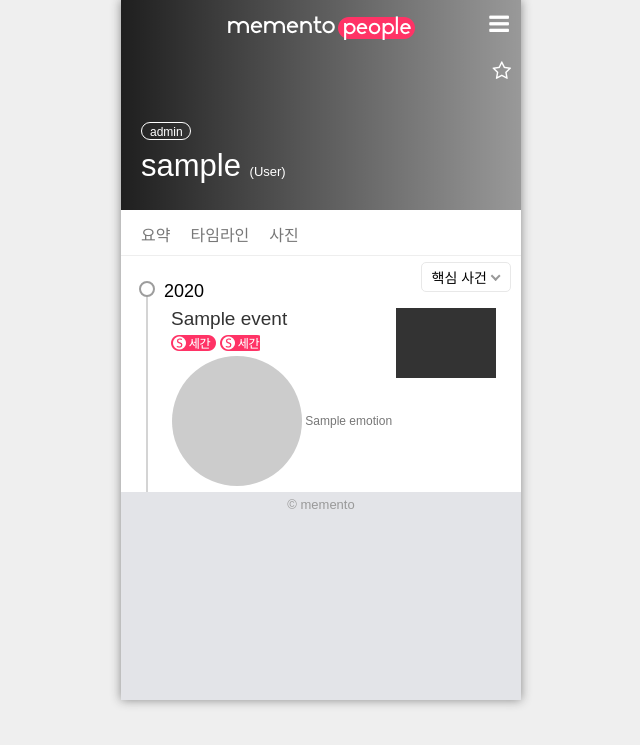
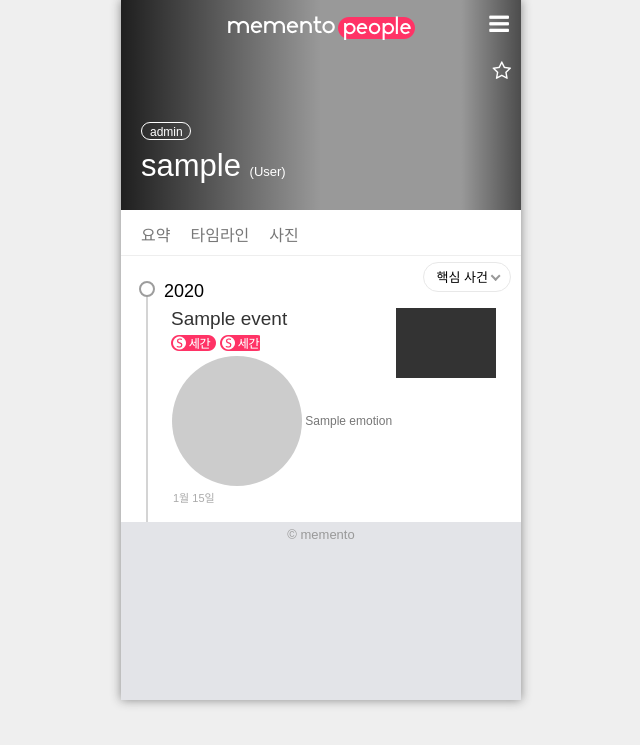
Before and after one commit to memento7/service-frontend, a Python web app: template template/people_magazine/timeline.html in a window 1280 px wide. Shown: the top 745 px of the page, without its empty margins (319-959 px from the left). Run offline with Jinja, Linux system fonts and the light colour scheme; the template is opened without the code that fills it: most values are stand-ins (such as "Sample title", 1, 10 or a date in 2020); some libraries are stand-ins or nearby versions; some web fonts are replaced.

Commit message:
Improve people>timeline & weekly-memento
GroupBy year in timeline
GroupBy  day in weekly memento
Fix CSS, etc

```diff
--- a/static/css/components.css
+++ b/static/css/components.css
@@ -91,18 +91,23 @@
 .event-tile a{
 	color: #333;
 	text-decoration: none;
+	transition: all 0.3s;
 }
-.event-tile .date{
-	margin: -6px 0 4px 0;
-	font-size: 13px;
-	color: #999;
-}
+.event-tile a:hover{ color: #777 }
+
 .event-tile .labels.emotion-bubbles .emotion{ vertical-align: top }
 
 .event-tile.full-image{ padding-top: 14px }
 .event-tile.full-image .fl{ padding-bottom: 4px }
 .event-tile.full-image .image{ margin: -14px -10px 0 0; height: 87px; background-size: auto 87px; }
 
+.event-tile .date{
+	margin: 2px 0 2px 2px;
+	font-size: 11px;
+	text-align: left;
+	color: #aaa;
+	font-weight: 100;
+}
 
 
 
--- a/static/css/people_magazine.css
+++ b/static/css/people_magazine.css
@@ -47,8 +47,9 @@ section#people-header .background-filter{
 	position: absolute;
 	width: 100%;
 	height: 210px;
-	background: -webkit-linear-gradient(-90deg, rgba(0,0,0,.8), rgba(0,0,0,0));
-	background: linear-gradient(90deg, rgba(0,0,0,.8), rgba(0,0,0,0));
+	background: -webkit-linear-gradient(-90deg, rgba(0,0,0,.8) 0%, rgba(0,0,0,0) 50%, rgba(0,0,0,0) 85%, rgba(0,0,0,.5));
+	/*background: linear-gradient(90deg, rgba(0,0,0,.8), rgba(0,0,0,0));*/
+	background: linear-gradient(90deg, rgba(0,0,0,.8) 0%, rgba(0,0,0,0) 50%, rgba(0,0,0,0) 85%, rgba(0,0,0,.5));
 	z-index: 2;
 }
 
@@ -95,8 +96,6 @@ section#people-header h1 .sub{
 
 /* 한 마디로 */
 section#in-one-word{
-	/*margin: 40px 0 30px;*/
-	/*padding: 23px 0;*/
 	padding: 0;
 	height: 100px;
 	text-align: center;
@@ -110,11 +109,6 @@ section#in-one-word .background{
 	background-size: 100% 100px;
 }
 
-/*section#in-one-word > div{ padding: 0 10px }*/
-
-/*section#in-one-word .fa{ color: rgba(255, 0, 102, 0.2) }
-section#in-one-word .fa-quote-left{ vertical-align: top }
-section#in-one-word .fa-quote-right{ vertical-align: bottom }*/
 
 section#in-one-word h2{
 	position: relative;
@@ -235,6 +229,8 @@ section#people-trend .events .event-tile{
 	background-color: white;
 }
 
+
+
 /* 타임라인 */
 section.timeline{
 	/*margin: 50px 0 0 0;*/
@@ -255,10 +251,11 @@ section#timeline1{ display: block; }
 	top: 6px;
 	right: 10px;
 
-	font-size: 14px;
+	font-size: 13px;
 	height: 30px;
 	line-height: 30px;
-	padding: 0 23px 0 10px;
+	padding: 0 22px 0 13px;
+	border-radius: 30px;
 }
 .timeline-filter-wrap select{
 	display: none;
@@ -287,18 +284,6 @@ section.timeline ul li .line{
 	background-color: #d4d4d4;
 	z-index: 30;
 }
-section.timeline ul li:first-child{ margin-top: 0; }
-section.timeline ul li:first-child .line{
-	top: 30px;
-	height: calc(100% - 30px);
-}
-section.timeline ul li:first-child .circle{
-	width: 12px;
-	height: 12px;
-	left: 18px;
-	top: 15px;
-}
-
 
 section.timeline ul li .circle{
 	position: absolute;
@@ -312,6 +297,18 @@ section.timeline ul li .circle{
 	z-index: 50;
 }
 
+section.timeline ul li:first-child{ margin-top: 0; }
+section.timeline ul li:first-child .line{
+	top: 30px;
+	height: calc(100% - 30px);
+}
+section.timeline ul li:first-child .circle{
+	width: 12px;
+	height: 12px;
+	left: 18px;
+	top: 15px;
+}
+
 section.timeline ul li h3{
 	margin: 0 0 6px -7px;
 	padding: 0;
@@ -319,8 +316,16 @@ section.timeline ul li h3{
 	font-weight: normal;
 	font-size: 18px;
 }
+
+section.timeline ul li .event-tile{
+	margin-bottom: 20px;
+}
+section.timeline ul li .event-tile:last-child{ margin-bottom: 10px }
+
 section.timeline ul li .event-tile > .fl{ width: calc(100% - 110px) }
 section.timeline ul li .event-tile .image{ width: 100px; height: 70px; background-size: 100px 70px }
+
+
 
 
 /* 전적 정보 */
--- a/template/macros/event_tile.html
+++ b/template/macros/event_tile.html
@@ -31,17 +31,17 @@
 				<a href="/event/{{ event.id }}">{{ event.title }}</a>
 			</h4>
 
-			{% if show_date %}
-			<div class="date">
-				{{ event.date.year }}.{{ event.date.month }}
-			</div>
-			{% endif %}
-
 			<div class="labels emotion-bubbles">
 				{{ issue_label(event.issue_data) }}
 				{{ category_label(event) }}
 				{{ emotion_bubbles(event.emotions, 2) }}
 			</div>
+
+			{% if show_date %}
+			<div class="date">
+				{{ event.date.month }}월 {{ event.date.day }}일
+			</div>
+			{% endif %}
 		</div>
 		<div class="fr">
 			{% if event.repr_image() %}
--- a/template/people_magazine/timeline.html
+++ b/template/people_magazine/timeline.html
@@ -49,18 +49,30 @@
 	{% for timeline in timelines %}
 	<section id="timeline{{ loop.index }}" class="timeline">
 		<ul>
-			{% for event in timeline %}
+			{# {% for event in timeline %}
 				<li>
-					{% set linecolor = rand_color() %}
 					<div class="line"></div>
 					<div class="circle"></div>
 
 					<h3>
-						<!-- {{ event.date.year }}.{{ event.date.month }} -->
+						<!-- {{ event.date.year }}.{{ fill_zero(event.date.month) }} -->
 						{{ event.date.year }}
 					</h3>
 
-					{{ event_tile.event_tile(event) }}
+					{{ event_tile.event_tile(event, show_date=True) }}
+				</li>
+			{% endfor %} #}
+
+			{% for group in timeline | groupby('date.year') | reverse %}
+				<li>
+					<div class="line"></div>
+					<div class="circle"></div>
+					<h3>
+						{{ group.grouper }}
+					</h3>
+					{% for event in group.list %}
+						{{ event_tile.event_tile(event, show_date=True) }}
+					{% endfor %}
 				</li>
 			{% endfor %}
 		</ul>
--- a/template/weekly.html
+++ b/template/weekly.html
@@ -24,8 +24,8 @@
 		<div class="content">
 			<h1>{{ month }}월 {{ week }}주차</h1>
 			<h3>
-				{{ year }}.{{ start_date.month }}.{{ start_date.day }} ~
-				{% if start_date.month != end_date.month %}{{ end_date.month }}.{% endif %}{{ end_date.day }}
+				{{ year }}.{{ fill_zero(start_date.month) }}.{{ fill_zero(start_date.day) }} ~
+				{% if start_date.month != end_date.month %}{{ fill_zero(end_date.month) }}.{% endif %}{{ fill_zero(end_date.day) }}
 			</h3>
 
 			<div class="navigation">
@@ -59,7 +59,7 @@
 	<section id="timeline">
 		<ul>
 			{% for event in events %}
-				<li class="clearfix">
+				<li class="clearfix {{ 'grouped' if (loop.index0 != 0 and event.date.day == events[loop.index0-1].date.day) }}">
 					<div class="fl">
 						<h3>{{ event.date.day }}일</h3>
 						<div class="line"></div>
--- a/views/event.py
+++ b/views/event.py
@@ -65,7 +65,6 @@ class EventPageGroup(PageGroup) :
 		return pages
 
 
-
 	@register_view
 	def index(self) :
 		return render_template('event_magazine/summary.html', event=self.model)
--- a/views/weekly.py
+++ b/views/weekly.py
@@ -44,6 +44,8 @@ def weekly(year, month, week) :
 	for event in data :
 		weekly_events.append( Event(**event) )
 
+	weekly_events.sort(key=lambda d: d.date, reverse=True)
+
 	return render_template('weekly.html',
 		year=year,
 		month=month,
```
Also changed, not shown: lib/functions.py (+13 -0 lines), static/css/weekly_memento.css (+7 -3 lines).
